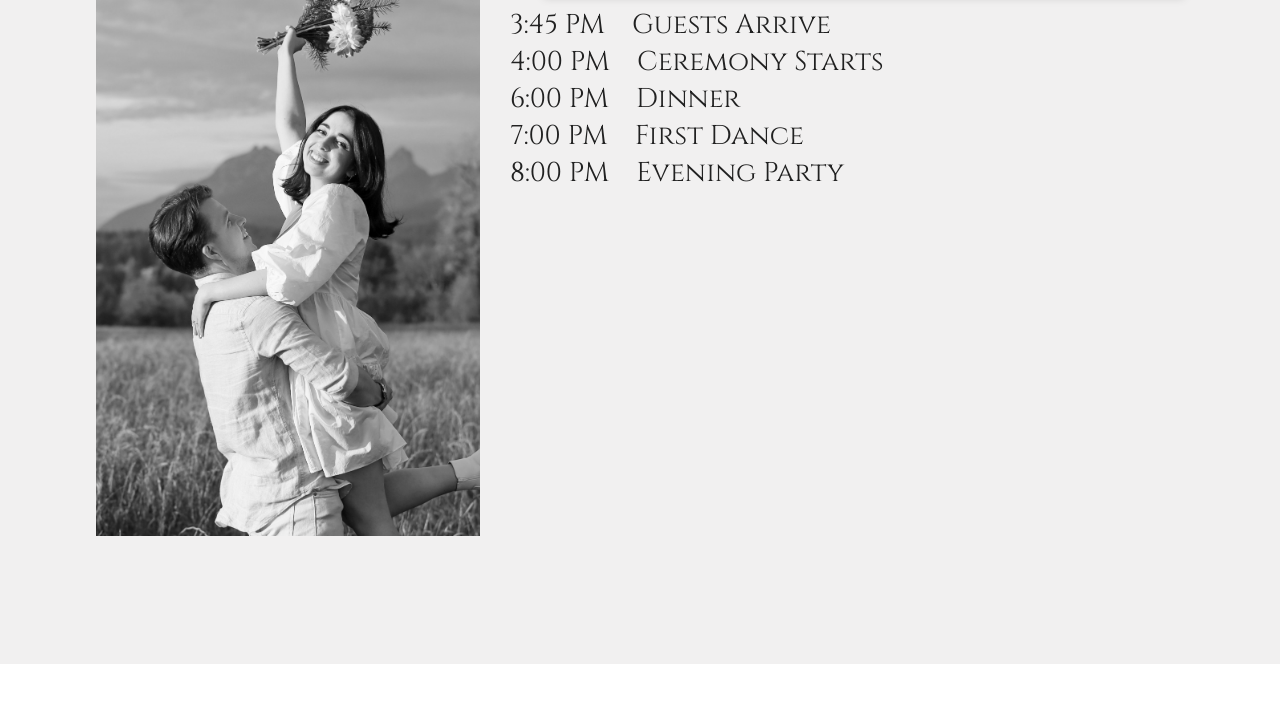
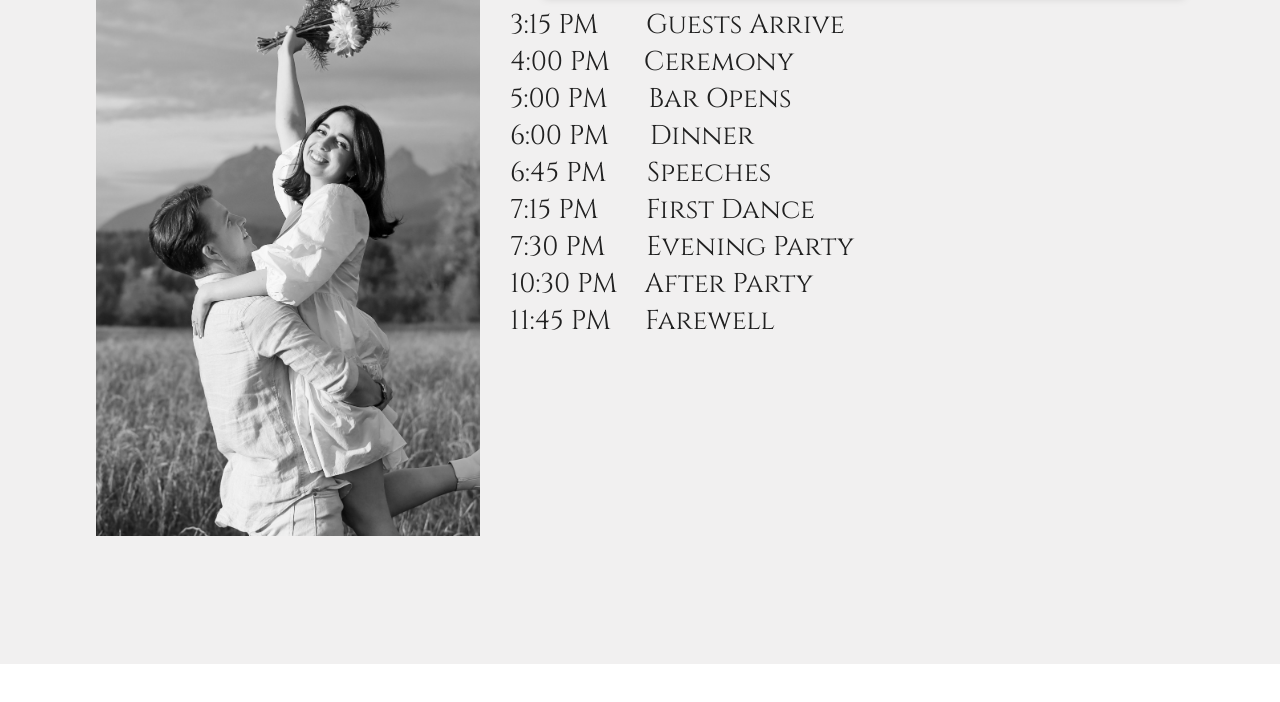
Before and after one commit to niloo-and-jarryd/niloo-and-jarryd.github.io, a plain HTML site: page index.html in a window 1280 px wide. Shown: the part 1106-1808 px from the top of the page. Drawn offline with Linux system fonts and the light colour scheme; a web font is replaced by a local one.

Commit message:
Updating the schedule

```diff
--- a/index.html
+++ b/index.html
@@ -47,12 +47,15 @@
         <div class="timeline-container">
             <div class="timeline-img"></div>
             <div class="timings">
-                <h3>3:45 PM&nbsp &nbsp Guests Arrive</h3>
-                <h3>4:00 PM&nbsp &nbsp Ceremony Starts</h3>
-                <h3>6:00 PM&nbsp &nbsp Dinner</h3>
-                <h3>7:00 PM&nbsp &nbsp First Dance</h3>
-                <h3>8:00 PM&nbsp &nbsp Evening Party</h3>
-                <h3>&nbsp &nbsp</h3>
+                <h3>  3:15 PM&nbsp &nbsp &nbsp&nbsp Guests Arrive</h3>
+                <h3>  4:00 PM&nbsp &nbsp&nbsp Ceremony</h3>
+                <h3>  5:00 PM&nbsp &nbsp &nbsp Bar Opens</h3>
+                <h3>  6:00 PM&nbsp &nbsp &nbsp Dinner</h3>
+                <h3>  6:45 PM&nbsp &nbsp &nbsp Speeches</h3>
+                <h3>  7:15 PM&nbsp &nbsp &nbsp&nbsp First Dance</h3>
+                <h3>  7:30 PM&nbsp &nbsp&nbsp&nbsp Evening Party</h3>
+                <h3>10:30 PM&nbsp &nbsp&nbspAfter Party</h3>
+                <h3>11:45 PM&nbsp &nbsp&nbsp Farewell</h3>
                 <div class="text"></div>
             </div>
         </div>
@@ -122,7 +125,7 @@
                         Despite our best efforts, the majority of our time together has been spent in Greater Vancouver. Our first date was on April Fools Day waaay back in 2016, and deep down we both wondered whether our perfect matchup was just our friends playing a cruel joke on us. To our relief, we were both real, and half way through a 4-hour walk, we made our boyfriend/girlfriend status official.
                         <br>
                         <br>
-                        While the world changed around us — new friends, new experiences, new knowledge — we remained steady. Everyone knew we’d be the post-high school sweethearts who would actually get married someday.
+                        While the world changed around us — new friends, new experiences, new knowledge — we remained steady.
                         <br>
                         <br>
                         Over the years, we have inadvertently or otherwise picked up aspects of each others’ culture; day by day I become a little more Persian and Niloo becomes a little more German. We’ve been blessed to meet relatives from all over the world; Niloo even learned German so she could talk with my Oma.
```
